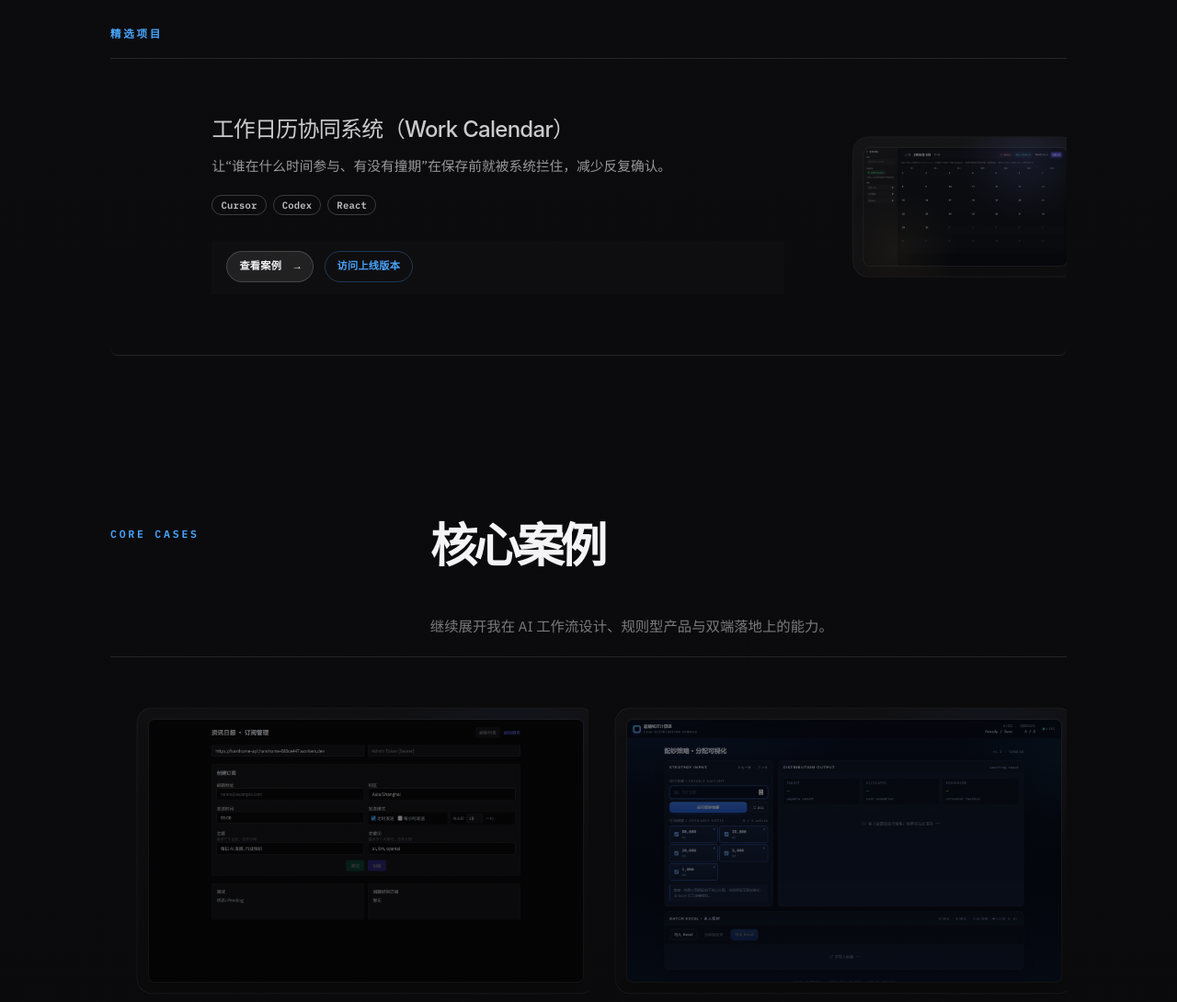
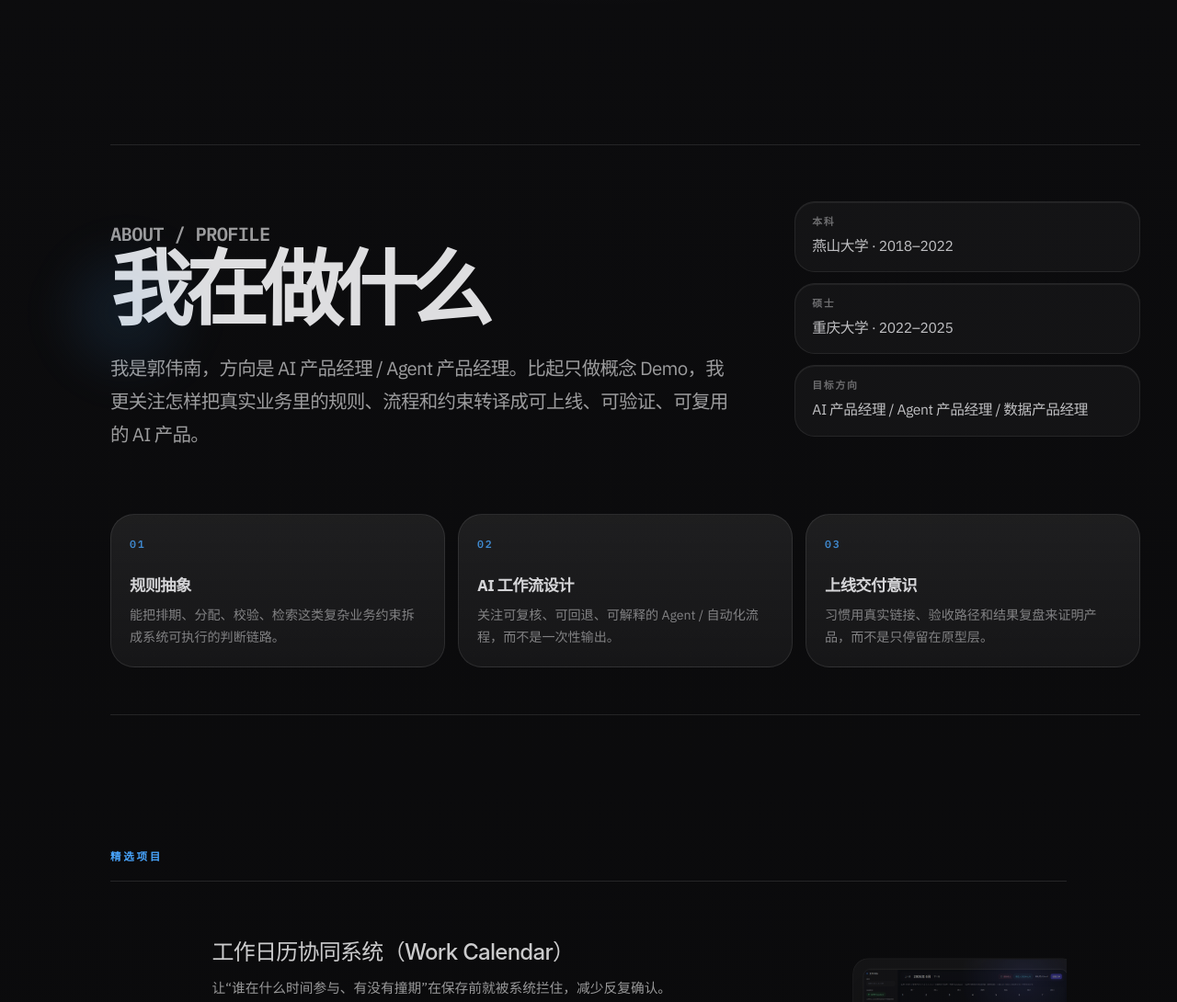
Before and after one commit to karma-taylor/port_folio, a plain HTML site: page zuopinji/index.html in a window 1280 px wide. Shown: the part 847-1937 px from the top of the page at 92% size. Drawn offline with Linux system fonts and the light colour scheme.

Commit message:
Add personal about section to portfolio nav

```diff
--- a/zuopinji/index.html
+++ b/zuopinji/index.html
@@ -27,7 +27,7 @@
       rel="stylesheet"
     />
     <link rel="stylesheet" href="./styles.css?v=20260517-case-study" />
-    <link rel="stylesheet" href="./redesign.css?v=20260627-hero-toolbar" />
+    <link rel="stylesheet" href="./redesign.css?v=20260627-about-profile" />
 
     <script>
       (function () {
@@ -110,7 +110,6 @@
       <nav class="os-nav" aria-label="主导航">
         <a href="#projects">作品</a>
         <a href="#about">关于</a>
-        <a href="#experiments">实验</a>
         <a class="os-nav__extra" href="https://github.com/karma-taylor" target="_blank" rel="noopener noreferrer">GitHub</a>
         <a class="os-nav__extra" href="./resume.pdf" download="郭伟南-简历.pdf">简历</a>
       </nav>
@@ -122,7 +121,7 @@
     <main class="page-shell" id="home">
       <div class="home-layout">
         <div class="home-left">
-          <aside class="profile-card" id="about">
+          <aside class="profile-card" id="legacyAbout">
             <div class="profile-card-inner">
               <p class="profile-kicker">Product file / 2026</p>
               <div class="profile-avatar" role="img" aria-label="郭伟南的头像"></div>
@@ -243,6 +242,47 @@
                 <span class="projects-masthead__pill">产品 / Agent / 自动化</span>
               </div>
             </div>
+
+            <section class="about-panel" id="about" aria-labelledby="aboutTitle">
+              <div class="about-panel__intro">
+                <p class="about-panel__eyebrow">ABOUT / PROFILE</p>
+                <h3 id="aboutTitle">我在做什么</h3>
+                <p>
+                  我是郭伟南，方向是 AI 产品经理 / Agent 产品经理。比起只做概念 Demo，我更关注怎样把真实业务里的规则、流程和约束转译成可上线、可验证、可复用的 AI 产品。
+                </p>
+              </div>
+              <dl class="about-facts" aria-label="个人情况">
+                <div>
+                  <dt>本科</dt>
+                  <dd>燕山大学 · 2018–2022</dd>
+                </div>
+                <div>
+                  <dt>硕士</dt>
+                  <dd>重庆大学 · 2022–2025</dd>
+                </div>
+                <div>
+                  <dt>目标方向</dt>
+                  <dd>AI 产品经理 / Agent 产品经理 / 数据产品经理</dd>
+                </div>
+              </dl>
+              <div class="about-strengths" aria-label="个人长处">
+                <article>
+                  <span>01</span>
+                  <strong>规则抽象</strong>
+                  <p>能把排期、分配、校验、检索这类复杂业务约束拆成系统可执行的判断链路。</p>
+                </article>
+                <article>
+                  <span>02</span>
+                  <strong>AI 工作流设计</strong>
+                  <p>关注可复核、可回退、可解释的 Agent / 自动化流程，而不是一次性输出。</p>
+                </article>
+                <article>
+                  <span>03</span>
+                  <strong>上线交付意识</strong>
+                  <p>习惯用真实链接、验收路径和结果复盘来证明产品，而不是只停留在原型层。</p>
+                </article>
+              </div>
+            </section>
 
             <section class="evidence-rail" aria-labelledby="evidenceRailTitle">
               <div class="evidence-rail__intro">
--- a/zuopinji/redesign.css
+++ b/zuopinji/redesign.css
@@ -2623,3 +2623,162 @@ body::after,
     transition: none !important;
   }
 }
+
+/* 2026-06-27 about profile pass */
+
+.about-panel {
+  position: relative;
+  z-index: 2;
+  display: grid;
+  grid-template-columns: minmax(0, 1.05fr) minmax(260px, 0.58fr);
+  gap: clamp(28px, 5vw, 78px);
+  width: min(1120px, calc(100vw - 96px));
+  margin: clamp(34px, 7vw, 96px) auto clamp(76px, 12vw, 150px);
+  padding: clamp(26px, 4vw, 52px) 0;
+  color: var(--os-text);
+  border-block: 1px solid rgba(255, 255, 255, 0.1);
+}
+
+.about-panel::before {
+  content: "";
+  position: absolute;
+  inset: 14% auto auto -7%;
+  width: 190px;
+  aspect-ratio: 1;
+  background: radial-gradient(circle, rgba(73, 166, 255, 0.12), transparent 68%);
+  filter: blur(18px);
+  pointer-events: none;
+}
+
+.about-panel__intro {
+  align-self: start;
+}
+
+.about-panel__eyebrow {
+  margin: 0 0 18px;
+  color: var(--os-accent);
+  font: 800 0.72rem/1 "IBM Plex Mono", ui-monospace, monospace;
+  letter-spacing: 0.28em;
+  text-transform: uppercase;
+}
+
+.about-panel h3 {
+  margin: 0;
+  max-width: 8em;
+  color: rgba(245, 245, 247, 0.9);
+  font-size: clamp(2.5rem, 7vw, 5.8rem);
+  line-height: 0.92;
+  letter-spacing: -0.09em;
+}
+
+.about-panel__intro p {
+  max-width: 720px;
+  margin: 28px 0 0;
+  color: rgba(245, 245, 247, 0.62);
+  font-size: clamp(1rem, 1.6vw, 1.3rem);
+  line-height: 1.75;
+  letter-spacing: -0.035em;
+}
+
+.about-facts {
+  display: grid;
+  gap: 12px;
+  align-self: start;
+  margin: 10px 0 0;
+}
+
+.about-facts div {
+  padding: 16px 18px;
+  background: rgba(255, 255, 255, 0.035);
+  border: 1px solid rgba(255, 255, 255, 0.08);
+  border-radius: 22px;
+  box-shadow: inset 0 1px rgba(255, 255, 255, 0.055);
+}
+
+.about-facts dt {
+  margin-bottom: 8px;
+  color: rgba(245, 245, 247, 0.4);
+  font: 800 0.68rem/1 "IBM Plex Mono", ui-monospace, monospace;
+  letter-spacing: 0.16em;
+  text-transform: uppercase;
+}
+
+.about-facts dd {
+  margin: 0;
+  color: rgba(245, 245, 247, 0.76);
+  font-size: 0.98rem;
+  line-height: 1.55;
+  letter-spacing: -0.025em;
+}
+
+.about-strengths {
+  grid-column: 1 / -1;
+  display: grid;
+  grid-template-columns: repeat(3, minmax(0, 1fr));
+  gap: 14px;
+  margin-top: 4px;
+}
+
+.about-strengths article {
+  min-height: 164px;
+  padding: 20px;
+  background:
+    linear-gradient(180deg, rgba(255, 255, 255, 0.06), rgba(255, 255, 255, 0.026)),
+    rgba(255, 255, 255, 0.018);
+  border: 1px solid rgba(255, 255, 255, 0.09);
+  border-radius: 26px;
+}
+
+.about-strengths span {
+  display: inline-flex;
+  margin-bottom: 26px;
+  color: rgba(73, 166, 255, 0.78);
+  font: 800 0.72rem/1 "IBM Plex Mono", ui-monospace, monospace;
+  letter-spacing: 0.16em;
+}
+
+.about-strengths strong {
+  display: block;
+  color: rgba(245, 245, 247, 0.86);
+  font-size: 1.08rem;
+  letter-spacing: -0.035em;
+}
+
+.about-strengths p {
+  margin: 10px 0 0;
+  color: rgba(245, 245, 247, 0.48);
+  font-size: 0.88rem;
+  line-height: 1.65;
+}
+
+@media (max-width: 860px) {
+  .about-panel {
+    grid-template-columns: 1fr;
+    width: min(100% - 40px, 680px);
+    margin-block: 40px 88px;
+  }
+
+  .about-strengths {
+    grid-template-columns: 1fr;
+  }
+
+  .about-strengths article {
+    min-height: auto;
+  }
+}
+
+@media (max-width: 560px) {
+  .about-panel {
+    width: min(100% - 28px, 420px);
+    padding-block: 30px;
+  }
+
+  .about-panel__intro p {
+    margin-top: 20px;
+  }
+
+  .about-facts div,
+  .about-strengths article {
+    border-radius: 20px;
+  }
+}
```
